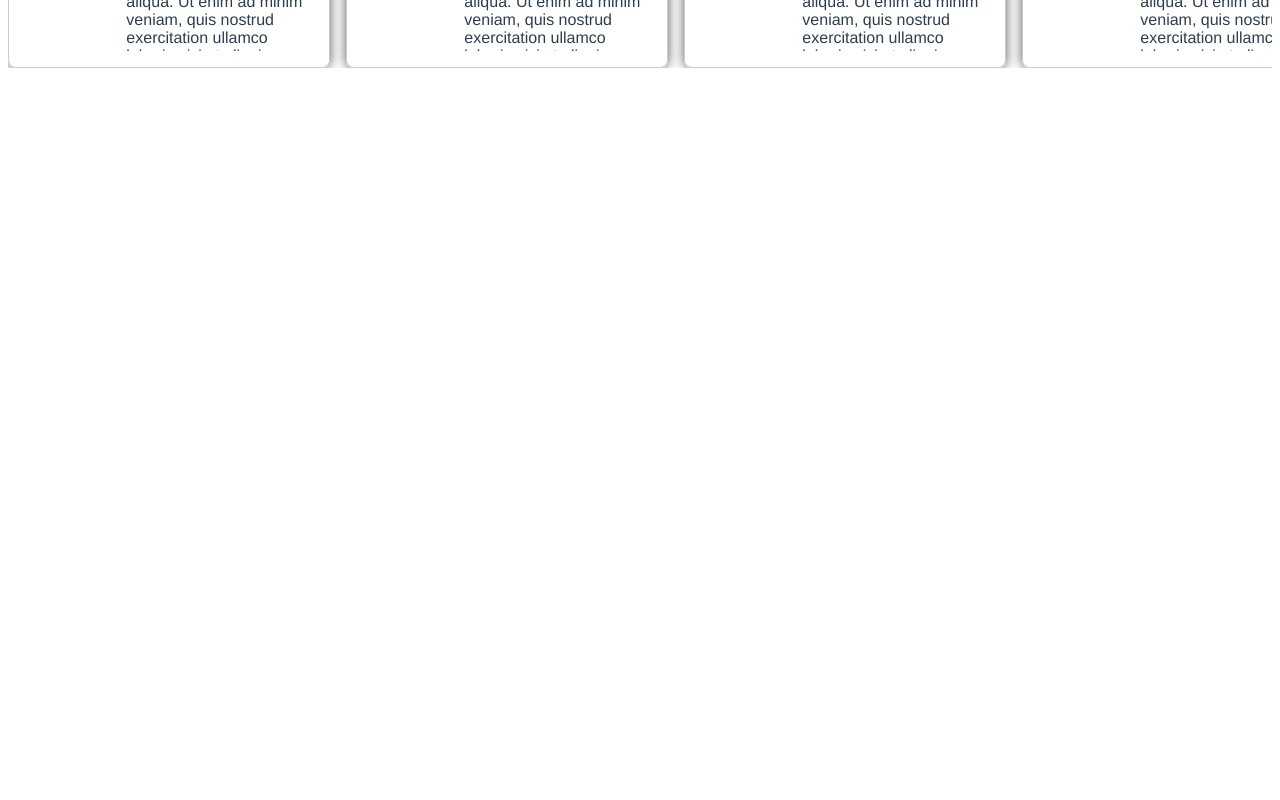
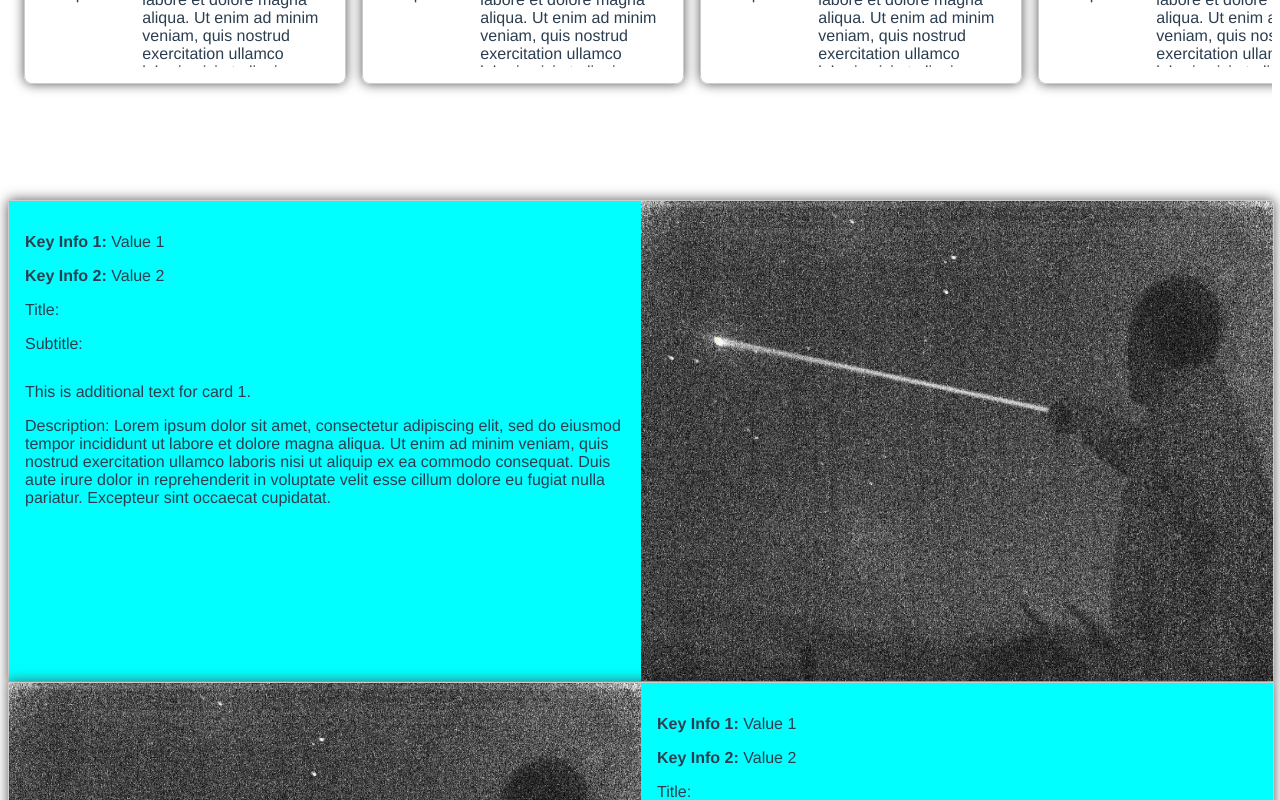
Before and after one commit to jcatlett99/moonshots-platform, a Vue app: page /#/ in a window 1280 px wide. Shown: the part 1203-2003 px from the top of the page. Before the commit the page ends 1371 px from the top, so only its background shows below. Built offline with nearby package versions, Linux system fonts and the light colour scheme.

Commit message:
Cleaned up carousel, added event cards to bottom of home

```diff
--- a/src/components/Carousel.vue
+++ b/src/components/Carousel.vue
@@ -42,7 +42,6 @@ export default {
   position: relative;
   /* width: 100%; */
 
-  overflow:hidden;
 
   margin-bottom: 100px;
 }
@@ -62,6 +61,7 @@ export default {
 .carousel-track {
   display: flex;
   gap: 16px;
+  padding: 16px;
   /* Space between cards */
   align-items: center;
   /* Align items vertically */
--- /dev/null
+++ b/src/components/HomeCard.vue
@@ -0,0 +1,87 @@
+<template>
+
+    <div class="card">
+        <img src="../assets/homepage-images/yelena-cosmism.jpg" alt="Thumbnail" class="thumbnail">
+        <div class="content">
+            <div class="key-info">
+                <slot name="key-info"></slot>
+                <p>Title: </p>
+                <p>Subtitle: </p>
+            </div>
+            <div class="text">
+                <slot name="text"></slot>
+                <p>Description: Lorem ipsum dolor sit amet, consectetur adipiscing elit, sed do eiusmod tempor incididunt ut labore et dolore magna aliqua. Ut enim ad minim veniam, quis nostrud exercitation ullamco laboris nisi ut aliquip ex ea commodo consequat. Duis aute irure dolor in reprehenderit in voluptate velit esse cillum dolore eu fugiat nulla pariatur. Excepteur sint occaecat cupidatat.</p>
+
+            </div>
+        </div>
+    </div>
+
+</template>
+
+<script>
+export default {
+  name: 'EventCard',
+  props: {
+    thumbnail: {
+      type: String,
+      required: true
+    }
+  }
+}
+</script>
+
+
+<style scoped>
+
+.card {
+  border: 1px solid #ccc;
+  overflow: hidden;
+  height: 30em;
+  width: 100%;
+  display: flex;
+
+  box-shadow: 0 0 0.75rem rgb(85, 85, 85);
+
+  background-color: aqua;
+}
+
+.image-left {
+  flex-direction: row;
+}
+
+.image-left {
+  flex-direction: row-reverse;
+}
+
+.thumbnail {
+  width: 50%;
+  height: auto;
+}
+
+.content {
+  display: flex;
+  flex-direction: column;
+  padding: 16px;
+  flex: 1;
+  overflow: hidden;
+}
+
+.key-info {
+  flex: 1;
+  padding-right: 8px;
+  overflow: hidden;
+  text-overflow: ellipsis;
+  white-space: nowrap;
+
+  text-align: left;
+}
+
+.text {
+  flex: 2;
+  overflow: hidden;
+  white-space: normal;
+  text-overflow: clip;
+
+  text-align: left;
+}
+</style>
--- a/src/views/HomeView.vue
+++ b/src/views/HomeView.vue
@@ -5,11 +5,7 @@
 
     <Carousel class="carousel">
       <div class="card-wrapper">
-        <EventCard
-          v-for="(card, index) in cards"
-          :key="index"
-          :thumbnail="card.thumbnail"
-        >
+        <EventCard v-for="(card, index) in cards" :key="index" :thumbnail="card.thumbnail">
           <template v-slot:key-info>
             <p><strong>{{ card.keyInfo1 }}</strong> {{ card.value1 }}</p>
             <p><strong>{{ card.keyInfo2 }}</strong> {{ card.value2 }}</p>
@@ -20,6 +16,19 @@
         </EventCard>
       </div>
     </Carousel>
+    <div style="height: 400px; width: 100%; background-color: red;">
+      <HomeCard v-for="(event, index) in events" :key="index" :thumbnail="event.thumbnail"
+        :class="{ 'image-left': index % 2 === 0, 'image-right': index % 2 !== 0 }">
+        <template v-slot:key-info>
+          <p><strong>{{ event.keyInfo1 }}</strong> {{ event.value1 }}</p>
+          <p><strong>{{ event.keyInfo2 }}</strong> {{ event.value2 }}</p>
+        </template>
+        <template v-slot:text>
+          <p>{{ event.text }}</p>
+        </template>
+        >
+      </HomeCard>
+    </div>
   </div>
 </template>
 
@@ -27,6 +36,7 @@
 // @ is an alias to /src
 import HelloWorld from "@/components/HelloWorld.vue";
 import EventCard from "@/components/EventCard.vue";
+import HomeCard from "@/components/HomeCard.vue";
 import Carousel from "@/components/Carousel.vue";
 import Hero from "@/components/Hero.vue";
 
@@ -37,6 +47,7 @@ export default {
     EventCard,
     Hero,
     Carousel,
+    HomeCard,
   },
   data() {
     return {
@@ -97,7 +108,64 @@ export default {
           value2: 'Value 2',
           text: 'This is additional text for card 3.'
         }
-        // Add more cards as needed
+      ],
+      events: [
+        {
+          thumbnail: 'https://via.placeholder.com/300',
+          keyInfo1: 'Key Info 1:',
+          value1: 'Value 1',
+          keyInfo2: 'Key Info 2:',
+          value2: 'Value 2',
+          text: 'This is additional text for card 1.'
+        },
+        {
+          thumbnail: 'https://via.placeholder.com/300',
+          keyInfo1: 'Key Info 1:',
+          value1: 'Value 1',
+          keyInfo2: 'Key Info 2:',
+          value2: 'Value 2',
+          text: 'This is additional text for card 2.'
+        },
+        {
+          thumbnail: 'https://via.placeholder.com/300',
+          keyInfo1: 'Key Info 1:',
+          value1: 'Value 1',
+          keyInfo2: 'Key Info 2:',
+          value2: 'Value 2',
+          text: 'This is additional text for card 3.'
+        },
+        {
+          thumbnail: 'https://via.placeholder.com/300',
+          keyInfo1: 'Key Info 1:',
+          value1: 'Value 1',
+          keyInfo2: 'Key Info 2:',
+          value2: 'Value 2',
+          text: 'This is additional text for card 3.'
+        },
+        {
+          thumbnail: 'https://via.placeholder.com/300',
+          keyInfo1: 'Key Info 1:',
+          value1: 'Value 1',
+          keyInfo2: 'Key Info 2:',
+          value2: 'Value 2',
+          text: 'This is additional text for card 3.'
+        },
+        {
+          thumbnail: 'https://via.placeholder.com/300',
+          keyInfo1: 'Key Info 1:',
+          value1: 'Value 1',
+          keyInfo2: 'Key Info 2:',
+          value2: 'Value 2',
+          text: 'This is additional text for card 3.'
+        },
+        {
+          thumbnail: 'https://via.placeholder.com/300',
+          keyInfo1: 'Key Info 1:',
+          value1: 'Value 1',
+          keyInfo2: 'Key Info 2:',
+          value2: 'Value 2',
+          text: 'This is additional text for card 3.'
+        }
       ]
     }
   }
@@ -105,13 +173,13 @@ export default {
 </script>
 
 <style scoped>
-
 .carousel {
   margin-top: 5%;
 }
+
 .card-wrapper {
   display: flex;
-  gap: 16px; /* Adjust the spacing between cards */
+  gap: 16px;
+  /* Adjust the spacing between cards */
 }
-
 </style>
```
